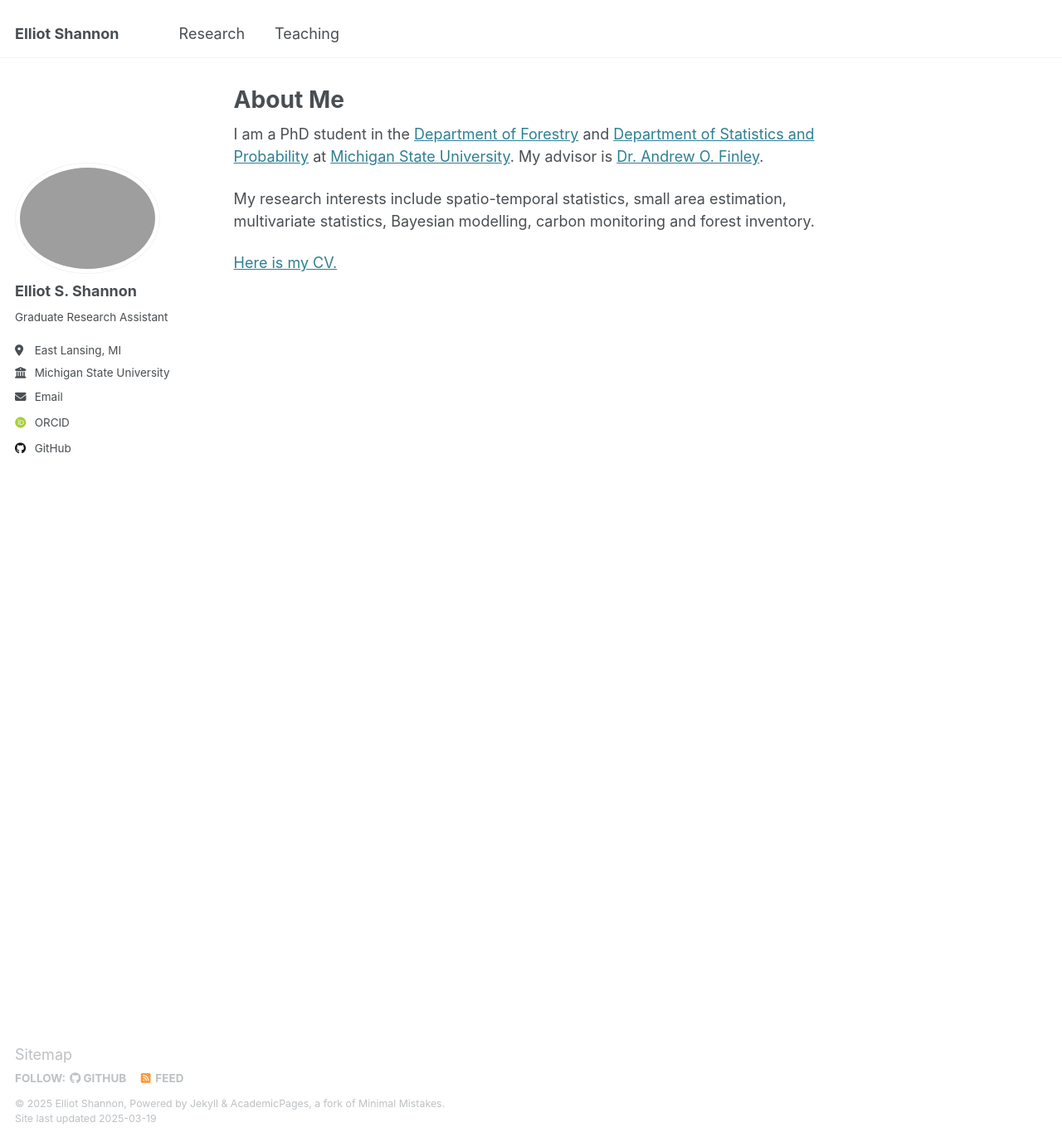
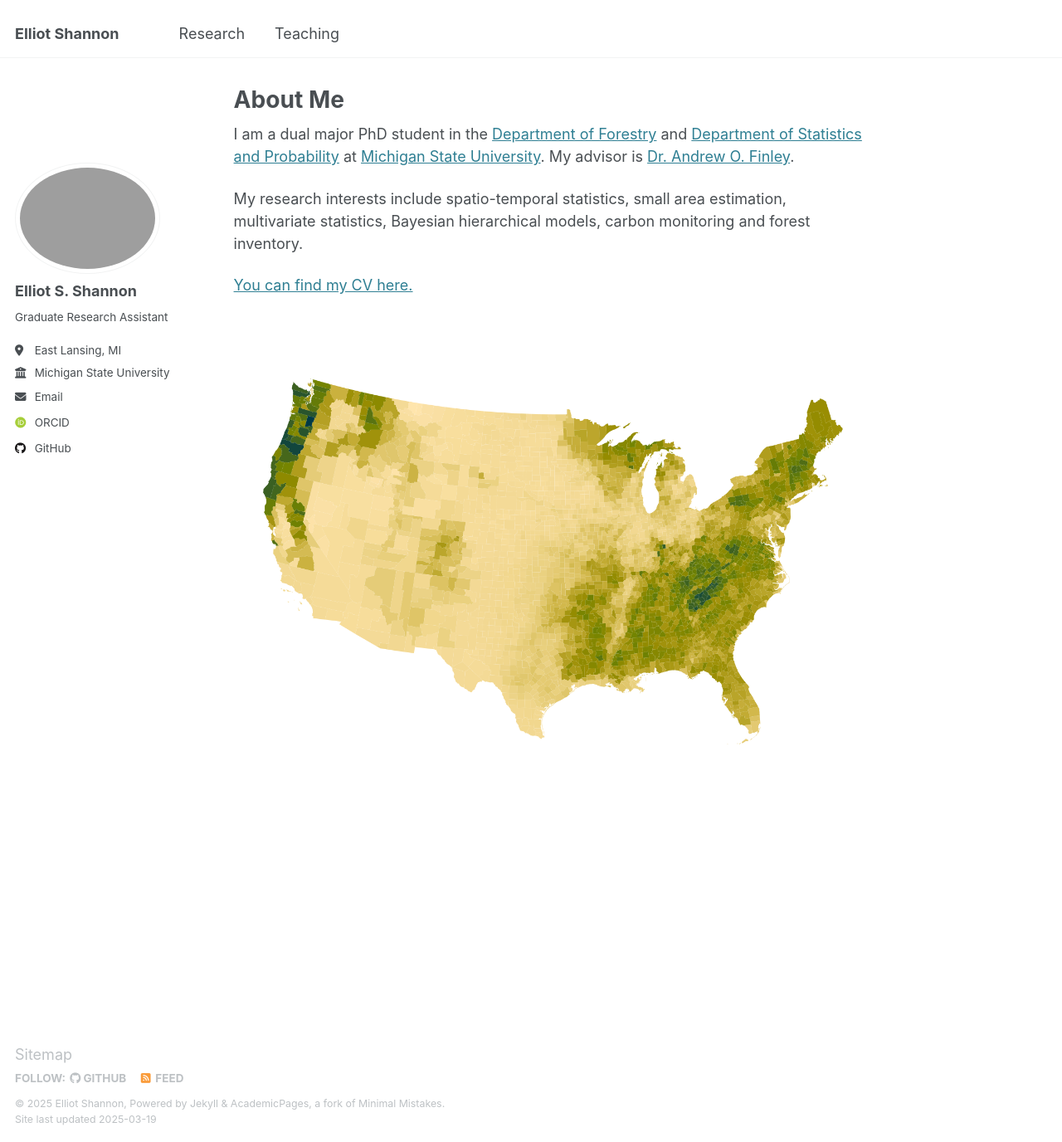
Before and after one commit to elliotshannon/elliotshannon.github.io, a Jekyll site: the page built from _pages/about.md, in a window 1280 px wide and 1376 px high. Shown: the whole window at 83% size. Built offline with Jekyll 4.4.1, drawn with Linux system fonts in a browser that asks for light colours; some web fonts are replaced.

Commit message:
updated about me page

```diff
--- a/_pages/about.md
+++ b/_pages/about.md
@@ -8,8 +8,10 @@ redirect_from:
   - /about.html
 ---
 
-I am a PhD student in the [Department of Forestry](https://www.canr.msu.edu/for/) and [Department of Statistics and Probability](https://stt.natsci.msu.edu/) at [Michigan State University](https://msu.edu/). My advisor is [Dr. Andrew O. Finley](https://www.finley-lab.com/).
+I am a dual major PhD student in the [Department of Forestry](https://www.canr.msu.edu/for/) and [Department of Statistics and Probability](https://stt.natsci.msu.edu/) at [Michigan State University](https://msu.edu/). My advisor is [Dr. Andrew O. Finley](https://www.finley-lab.com/).
 
-My research interests include spatio-temporal statistics, small area estimation, multivariate statistics, Bayesian modelling, carbon monitoring and forest inventory.
+My research interests include spatio-temporal statistics, small area estimation, multivariate statistics, Bayesian hierarchical models, carbon monitoring and forest inventory.
 
-[Here is my CV.](files/Elliot_CV.pdf)
+[You can find my CV here.](files/Elliot_CV.pdf)
+
+![Forest Carbon](images/carbon.png)
```
Also changed, not shown: images/carbon.png (added).
